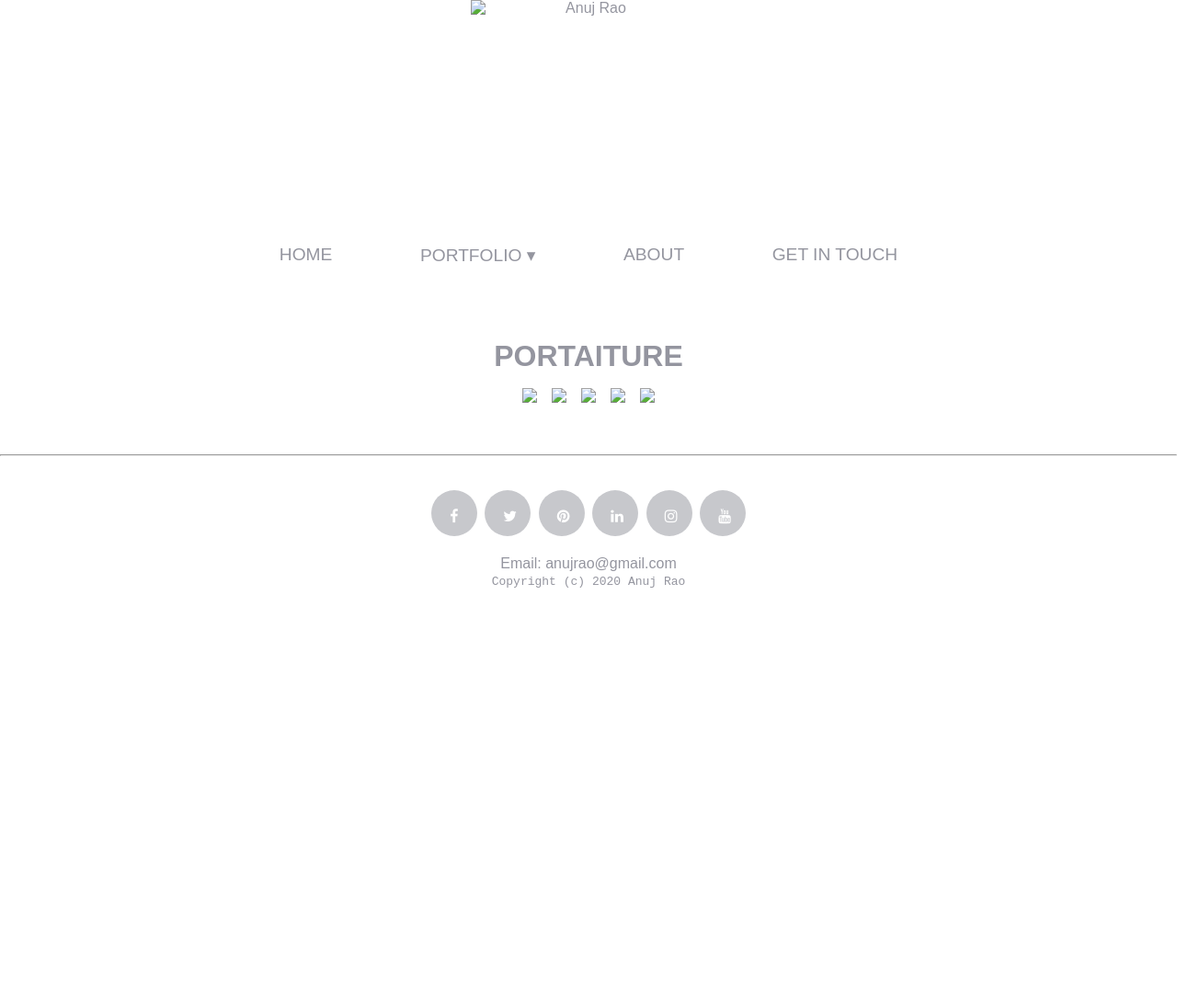
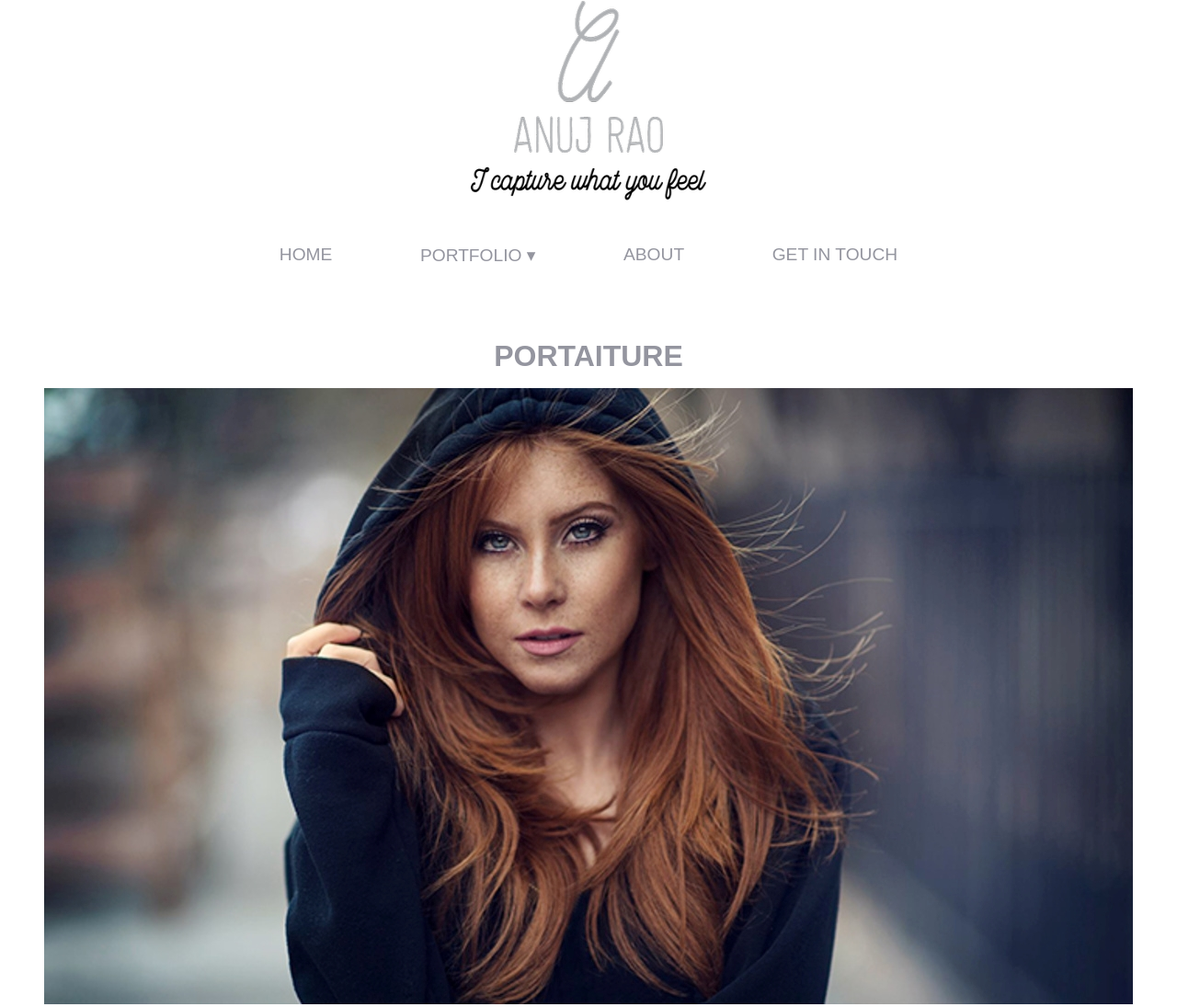
Before and after one commit to dhriti01/portfolio.github.io, a plain HTML site: page portrait.html in a window 1280 px wide. Shown: the top 1095 px of the page at 92% size. Before the commit the page ends 800 px from the top, so only its background shows below. Drawn offline with Linux system fonts and the light colour scheme.

Commit message:
Update portrait.html

```diff
--- a/portrait.html
+++ b/portrait.html
@@ -16,11 +16,11 @@
 <body>
 <div class="body">
      <div class="head">
-         <img src="images/logo.png" width="20%" alt="Anuj Rao">
+         <img src="image/logo.png" width="20%" alt="Anuj Rao">
        </div>
 
        <div class='nav'>
-       <div class='navigator'><img src="images/menu_icon.jpg"  alt="Menu">
+       <div class='navigator'><img src="image/menu_icon.jpg"  alt="Menu">
 
          <ul class='menu1'>
          <li><a href='index.html'>HOME</a></li>
@@ -50,7 +50,7 @@
     <div class='photo-grid-container'>
     <div class='photo-grid'>
     <div class='img-box'>
-    <img src='images/portrait/1.jpg'>
+    <img src='image/portrait/1.jpg'>
     <div class="caption">
     <div class="caption-text">
     <h1>English Lady</h1>
@@ -58,7 +58,7 @@
     </div>
   </div>
   <div class='img-box'>
-  <img src='images/portrait/2.jpg'>
+  <img src='image/portrait/2.jpg'>
   <div class="caption">
   <div class="caption-text">
   <h1>Child aiming for the sky</h1>
@@ -66,7 +66,7 @@
   </div>
 </div>
 <div class='img-box'>
-<img src='images/portrait/3.jpg'>
+<img src='image/portrait/3.jpg'>
 <div class="caption">
 <div class="caption-text">
 <h1>Siblings' bonding</h1>
@@ -74,7 +74,7 @@
 </div>
 </div>
 <div class='img-box'>
-<img src='images/portrait/4.jpg'>
+<img src='image/portrait/4.jpg'>
 <div class="caption">
 <div class="caption-text">
 <h1>Siblings' bonding</h1>
@@ -82,7 +82,7 @@
 </div>
 </div>
 <div class='img-box'>
-<img src='images/portrait/6.jpg'>
+<img src='image/portrait/6.jpg'>
 <div class="caption">
 <div class="caption-text">
 <h1>Girl enjoying an event</h1>
```
